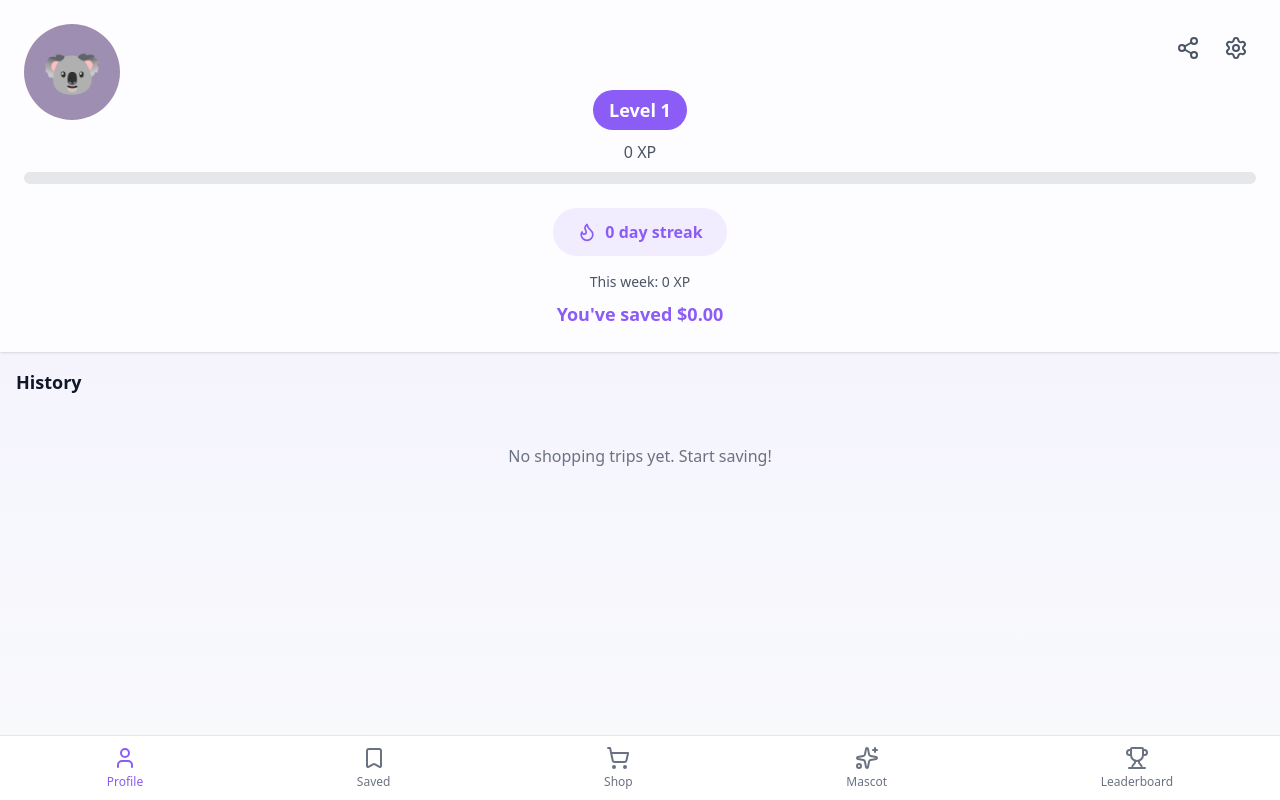
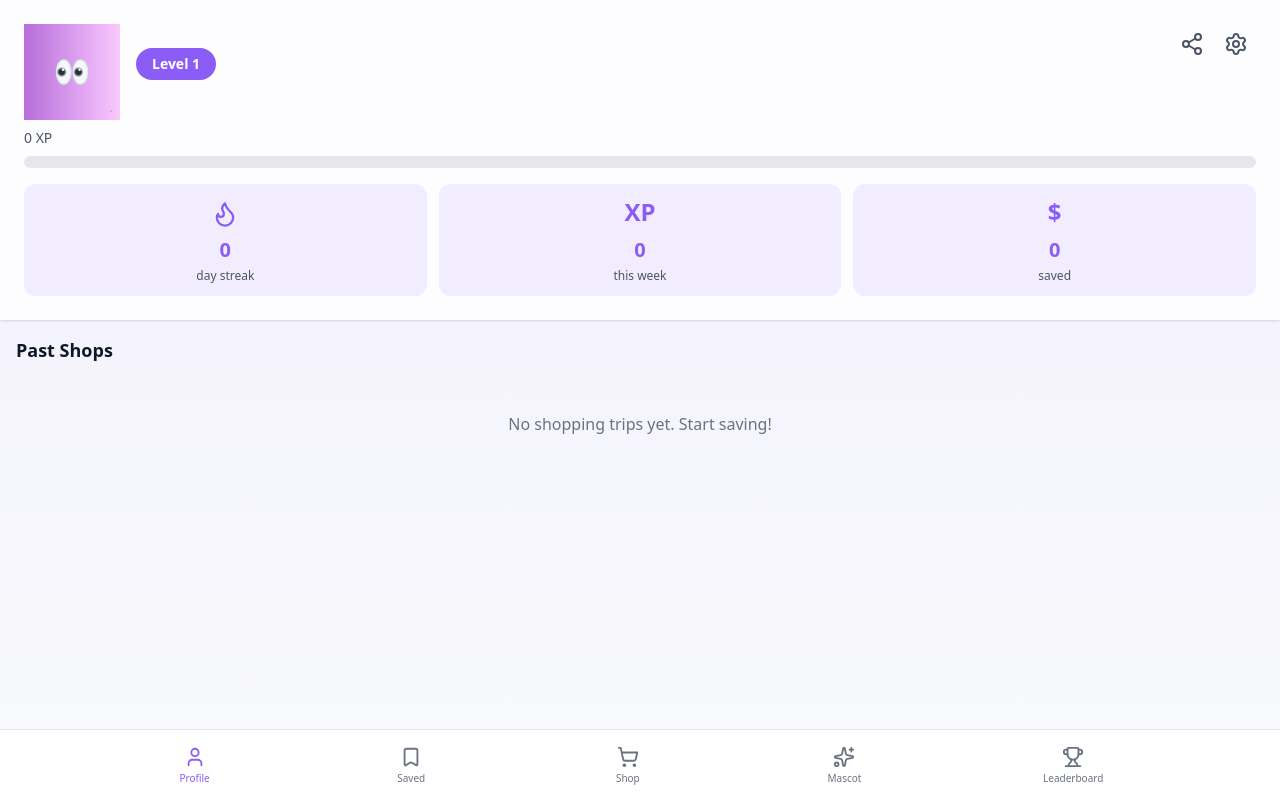
Before and after one commit to Rancie1/Accenture_Bootcamp, a React (Vite) app in the folder Frontend/koko-app/: page /dashboard in a window 1280 px wide. Built offline with nearby package versions, Linux system fonts and the light colour scheme.

Commit message:
Updated the UI to be better formatted

```diff
--- a/Frontend/koko-app/index.html
+++ b/Frontend/koko-app/index.html
@@ -2,7 +2,7 @@
 <html lang="en">
   <head>
     <meta charset="UTF-8" />
-    <link rel="icon" type="image/svg+xml" href="/vite.svg" />
+    <link rel="icon" type="image/png" href="/src/assets/koko-favicon.png" />
     <meta name="viewport" content="width=device-width, initial-scale=1.0, maximum-scale=1.0, user-scalable=no" />
     <meta name="apple-mobile-web-app-capable" content="yes" />
     <meta name="apple-mobile-web-app-status-bar-style" content="default" />
--- a/Frontend/koko-app/src/components/BottomNavigation.jsx
+++ b/Frontend/koko-app/src/components/BottomNavigation.jsx
@@ -21,20 +21,20 @@ const BottomNavigation = () => {
   const isActive = (path) => location.pathname === path;
 
   return (
-    <nav className="fixed bottom-0 left-0 right-0 bg-white dark:bg-gray-800 border-t border-gray-200 dark:border-gray-700 pb-safe">
-      <div className="flex justify-around items-center h-16">
+    <nav className="fixed bottom-0 left-0 right-0 bg-white dark:bg-gray-800 border-t border-gray-200 dark:border-gray-700 safe-area-inset-bottom">
+      <div className="flex justify-evenly items-center px-2 py-2 pb-safe">
         {tabs.map(tab => {
           const IconComponent = tab.icon;
           return (
             <button
               key={tab.path}
               onClick={() => navigate(tab.path)}
-              className={`flex flex-col items-center gap-1 py-2 transition-colors ${
+              className={`flex flex-col items-center justify-center gap-1 px-3 py-2 min-w-[60px] transition-colors ${
                 isActive(tab.path) ? 'text-primary' : 'text-gray-500 dark:text-gray-400'
               }`}
             >
-              <IconComponent size={24} />
-              <span className="text-xs font-medium">{tab.label}</span>
+              <IconComponent size={22} />
+              <span className="text-[10px] font-medium leading-tight">{tab.label}</span>
             </button>
           );
         })}
--- a/Frontend/koko-app/src/components/MascotPreview.jsx
+++ b/Frontend/koko-app/src/components/MascotPreview.jsx
@@ -1,6 +1,8 @@
+import kokoImage from '../assets/koko-1024.PNG';
+
 /**
  * MascotPreview Component
- * Renders the Purple Koala mascot with equipped customization items
+ * Renders the Koko mascot with equipped customization items
  * Requirements: 6.2, 9.1
  *
  * @param {Object} props - Component props
@@ -47,38 +49,40 @@ const MascotPreview = ({ equippedItems = {}, mascotItems = [], size = 'medium' }
       {/* Background layer */}
       {equippedBackground && (
         <div className={`absolute inset-0 flex items-center justify-center ${config.item} opacity-30`}>
-          {equippedBackground.icon}
+          {equippedBackground.emoji || equippedBackground.icon}
         </div>
       )}
 
       {/* Main mascot container */}
       <div
         className={`${config.container} rounded-full flex items-center justify-center relative`}
-        style={{ backgroundColor: '#9e8fb2' }}
+        style={{ backgroundColor: 'rgb(180, 122, 217)' }}
       >
         {/* Outfit layer (behind mascot) */}
         {equippedOutfit && (
           <div className={`absolute inset-0 flex items-center justify-center ${config.item}`}>
-            {equippedOutfit.icon}
+            {equippedOutfit.emoji || equippedOutfit.icon}
           </div>
         )}
 
-        {/* Base mascot - Purple Koala */}
-        <div className={`${config.mascot} relative z-10`}>
-          🐨
-        </div>
+        {/* Base mascot - Koko */}
+        <img
+          src={kokoImage}
+          alt="Koko mascot"
+          className="w-full h-full object-contain relative z-10"
+        />
 
         {/* Hat layer (above mascot) */}
         {equippedHat && (
           <div className={`absolute top-0 left-1/2 transform -translate-x-1/2 -translate-y-1/4 ${config.item} z-20`}>
-            {equippedHat.icon}
+            {equippedHat.emoji || equippedHat.icon}
           </div>
         )}
 
         {/* Accessory layer (on mascot) */}
         {equippedAccessory && (
           <div className={`absolute bottom-1/4 right-1/4 ${config.item} z-20`}>
-            {equippedAccessory.icon}
+            {equippedAccessory.emoji || equippedAccessory.icon}
           </div>
         )}
       </div>
--- a/Frontend/koko-app/src/pages/Dashboard.jsx
+++ b/Frontend/koko-app/src/pages/Dashboard.jsx
@@ -156,21 +156,36 @@ const Dashboard = () => {
 
   return (
     <div className="min-h-screen bg-gradient-to-b from-primary/10 to-gray-50 dark:from-primary/20 dark:to-gray-900 pb-24">
-      {/* Header with profile and settings */}
+      {/* Header with grid layout */}
       <div className="bg-white/80 dark:bg-gray-800/80 backdrop-blur-md p-6 shadow-sm">
-        <div className="flex justify-between items-center mb-6">
+        {/* Top row: Profile pic, name/level, and action buttons */}
+        <div className="flex items-center gap-8 mb-6">
+          {/* Left: Profile Picture */}
           <div
-            className="w-12 h-12 cursor-pointer"
+            className="w-20 h-20 cursor-pointer shrink-0"
             onClick={handleMascotTap}
           >
-            {/* Mascot as profile picture */}
             <MascotPreview
               equippedItems={equippedItems}
               mascotItems={mascotItems}
               size="small"
             />
           </div>
-          <div className="flex gap-2">
+
+          {/* Right: Name and Level */}
+          <div className="flex-1 min-w-0 flex flex-col justify-center">
+            {userPreferences.name && (
+              <h2 className="text-xl font-bold text-gray-900 dark:text-white mb-2">
+                {userPreferences.name}
+              </h2>
+            )}
+            <div className="inline-block bg-primary text-white px-4 py-1.5 rounded-full font-bold text-sm self-start">
+              Level {level}
+            </div>
+          </div>
+
+          {/* Action buttons */}
+          <div className="flex gap-1 shrink-0 self-start">
             <button
               onClick={handleShare}
               className="text-gray-600 dark:text-gray-400 transition-colors hover:text-primary p-2"
@@ -188,46 +203,45 @@ const Dashboard = () => {
           </div>
         </div>
 
-        {/* Level and stats display */}
-        <div className="flex flex-col items-center">
-          {userPreferences.name && (
-            <h2 className="text-xl font-bold text-gray-900 dark:text-white mb-3">
-              {userPreferences.name}
-            </h2>
-          )}
-          <div className="relative mb-4">
-            <span className="bg-primary text-white px-4 py-2 rounded-full font-bold text-lg">
-              Level {level}
-            </span>
-          </div>
-
-          <p className="text-gray-600 dark:text-gray-400 mb-2">{xp} XP</p>
-
-          {/* Progress bar */}
-          <div className="w-full bg-gray-200 dark:bg-gray-700 rounded-full h-3 mb-6">
+        {/* XP Progress Bar */}
+        <div className="mb-4">
+          <p className="text-sm text-gray-600 dark:text-gray-400 mb-2">{xp} XP</p>
+          <div className="w-full bg-gray-200 dark:bg-gray-700 rounded-full h-3">
             <div
               className="bg-primary h-3 rounded-full transition-all duration-300"
               style={{width: `${progress}%`}}
             />
           </div>
+        </div>
 
-          {/* Streak display */}
-          <div className="flex gap-4 mb-4">
-            <div className="bg-primary/10 dark:bg-primary/20 px-6 py-3 rounded-full flex items-center gap-2">
-              <Flame className="text-primary" size={20} />
-              <span className="text-primary font-bold">{streak} day streak</span>
-            </div>
+        {/* Stats Cards Grid */}
+        <div className="grid grid-cols-3 gap-3">
+          {/* Streak Card */}
+          <div className="bg-primary/10 dark:bg-primary/20 rounded-xl p-3 flex flex-col items-center justify-end min-h-[100px]">
+            <Flame className="text-primary mb-2" size={28} />
+            <p className="text-xl font-bold text-primary">{streak}</p>
+            <p className="text-xs text-gray-600 dark:text-gray-400 mt-1">day streak</p>
           </div>
 
-          {/* Weekly XP and total savings */}
-          <p className="text-sm text-gray-600 dark:text-gray-400 mb-2">This week: {weeklyXp} XP</p>
-          <p className="text-primary font-semibold text-lg">You've saved ${savings.toFixed(2)}</p>
+          {/* Weekly XP Card */}
+          <div className="bg-primary/10 dark:bg-primary/20 rounded-xl p-3 flex flex-col items-center justify-end min-h-[100px]">
+            <p className="text-2xl font-bold text-primary mb-2">XP</p>
+            <p className="text-xl font-bold text-primary">{weeklyXp}</p>
+            <p className="text-xs text-gray-600 dark:text-gray-400 mt-1">this week</p>
+          </div>
+
+          {/* Lifetime Savings Card */}
+          <div className="bg-primary/10 dark:bg-primary/20 rounded-xl p-3 flex flex-col items-center justify-end min-h-[100px]">
+            <p className="text-2xl font-bold text-primary mb-2">$</p>
+            <p className="text-xl font-bold text-primary">{savings.toFixed(0)}</p>
+            <p className="text-xs text-gray-600 dark:text-gray-400 mt-1">saved</p>
+          </div>
         </div>
       </div>
 
-      {/* History section */}
+      {/* Past Shops section */}
       <div className="p-4">
-        <h3 className="text-lg font-bold text-gray-900 dark:text-white mb-4">History</h3>
+        <h3 className="text-lg font-bold text-gray-900 dark:text-white mb-4">Past Shops</h3>
         {history.length === 0 ? (
           <p className="text-gray-500 dark:text-gray-400 text-center py-8">
             No shopping trips yet. Start saving!
@@ -242,7 +256,11 @@ const Dashboard = () => {
                 onTouchMove={handleTouchMove}
                 onTouchEnd={() => handleTouchEnd(item.id)}
               >
-                <div className="bg-white/80 dark:bg-gray-800/80 backdrop-blur-sm rounded-xl p-4 shadow-md hover:scale-102 transition-transform">
+                <div
+                  className={`bg-white/80 dark:bg-gray-800/80 backdrop-blur-sm rounded-xl p-4 shadow-md transition-transform duration-300 ease-out ${
+                    swipedItemId === item.id ? '-translate-x-20' : 'translate-x-0'
+                  }`}
+                >
                   <div className="flex justify-between items-start">
                     <div>
                       <p className="font-medium text-gray-900 dark:text-white">
@@ -265,7 +283,7 @@ const Dashboard = () => {
                 {swipedItemId === item.id && (
                   <button
                     onClick={() => handleDeleteHistory(item.id)}
-                    className="absolute right-0 top-0 bottom-0 bg-red-500 text-white px-6 flex items-center justify-center rounded-r-xl"
+                    className="absolute right-0 top-0 bottom-0 bg-red-500 text-white px-6 flex items-center justify-center rounded-r-xl transition-opacity duration-300"
                   >
                     Delete
                   </button>
```
Also changed, not shown: Frontend/koko-app/src/pages/Leaderboard.jsx (+28 -26 lines), Frontend/koko-app/src/pages/Mascot.jsx (+32 -32 lines), Frontend/koko-app/src/pages/Shop.jsx (+21 -8 lines), Frontend/koko-app/src/assets/koko-1024.png (added), Frontend/koko-app/src/assets/koko-favicon.png (added).
